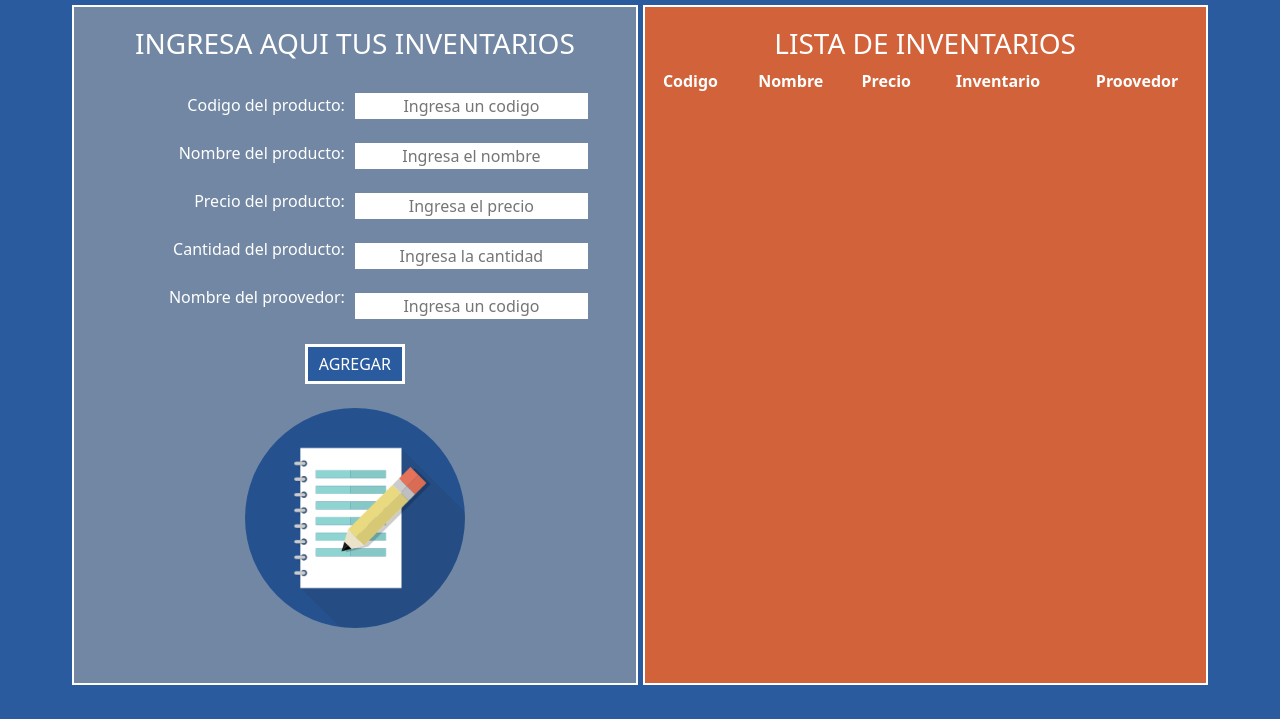
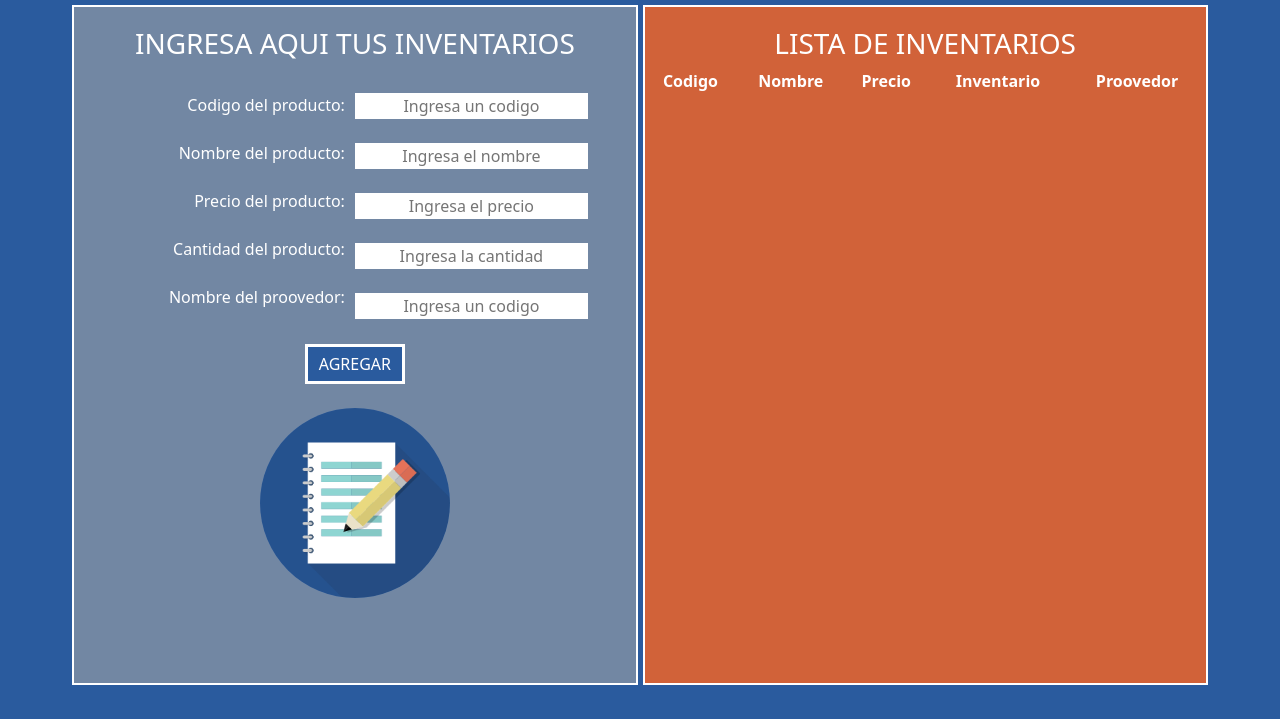
Before and after one commit to ArturoGm96/Inventarios, a plain HTML site: page index.html in a window 1280 px wide. Shown: the part 81-800 px from the top of the page. Drawn offline with nearby package versions, Linux system fonts and the light colour scheme; a web font is replaced by a local one.

Commit message:
Update style.css

```diff
--- a/style.css
+++ b/style.css
@@ -91,7 +91,7 @@ input{
 }
 
 img{
-  height: 220px;
+  height: 190px;
   border-radius: 50%;
 }
 
```
